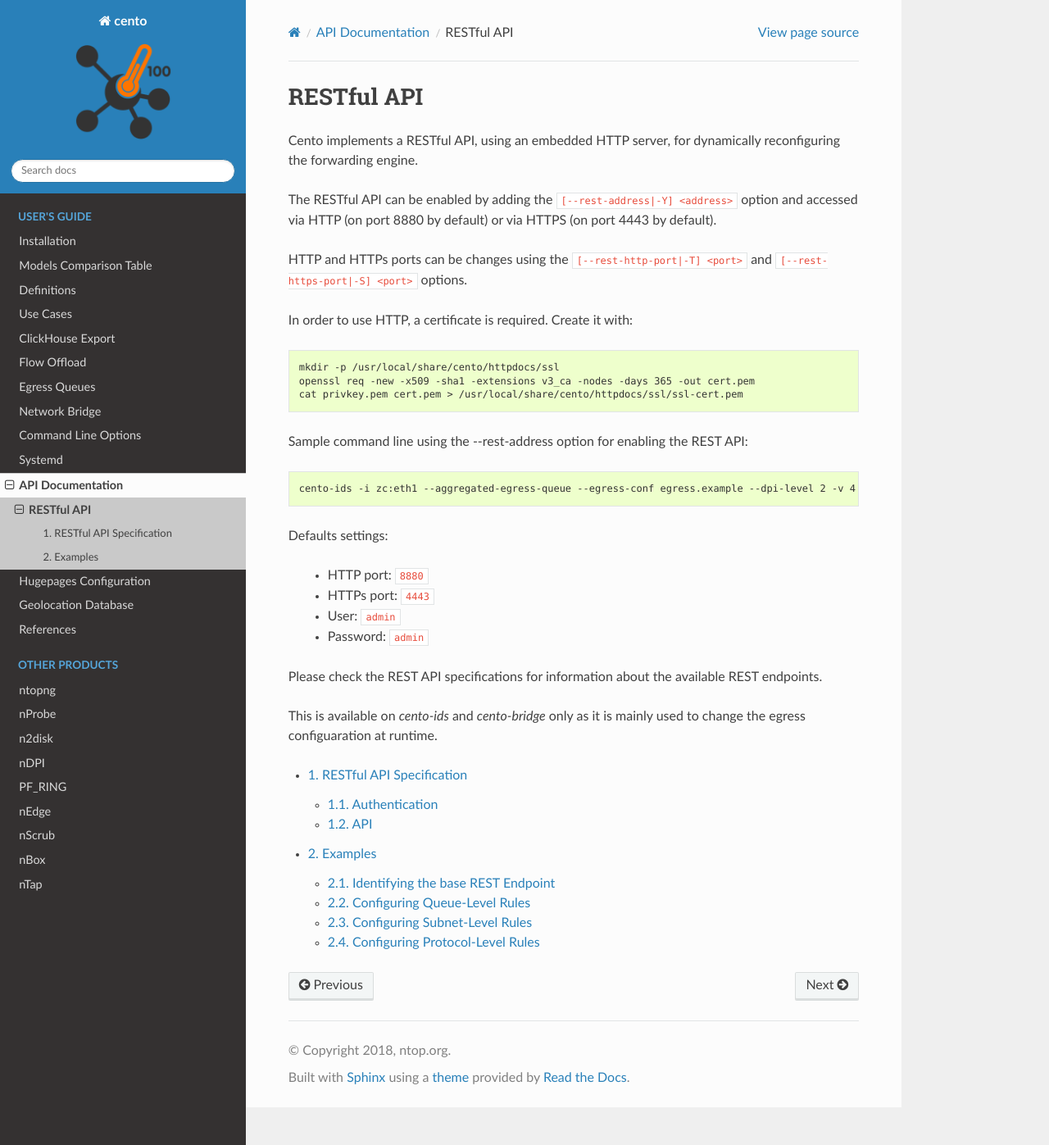
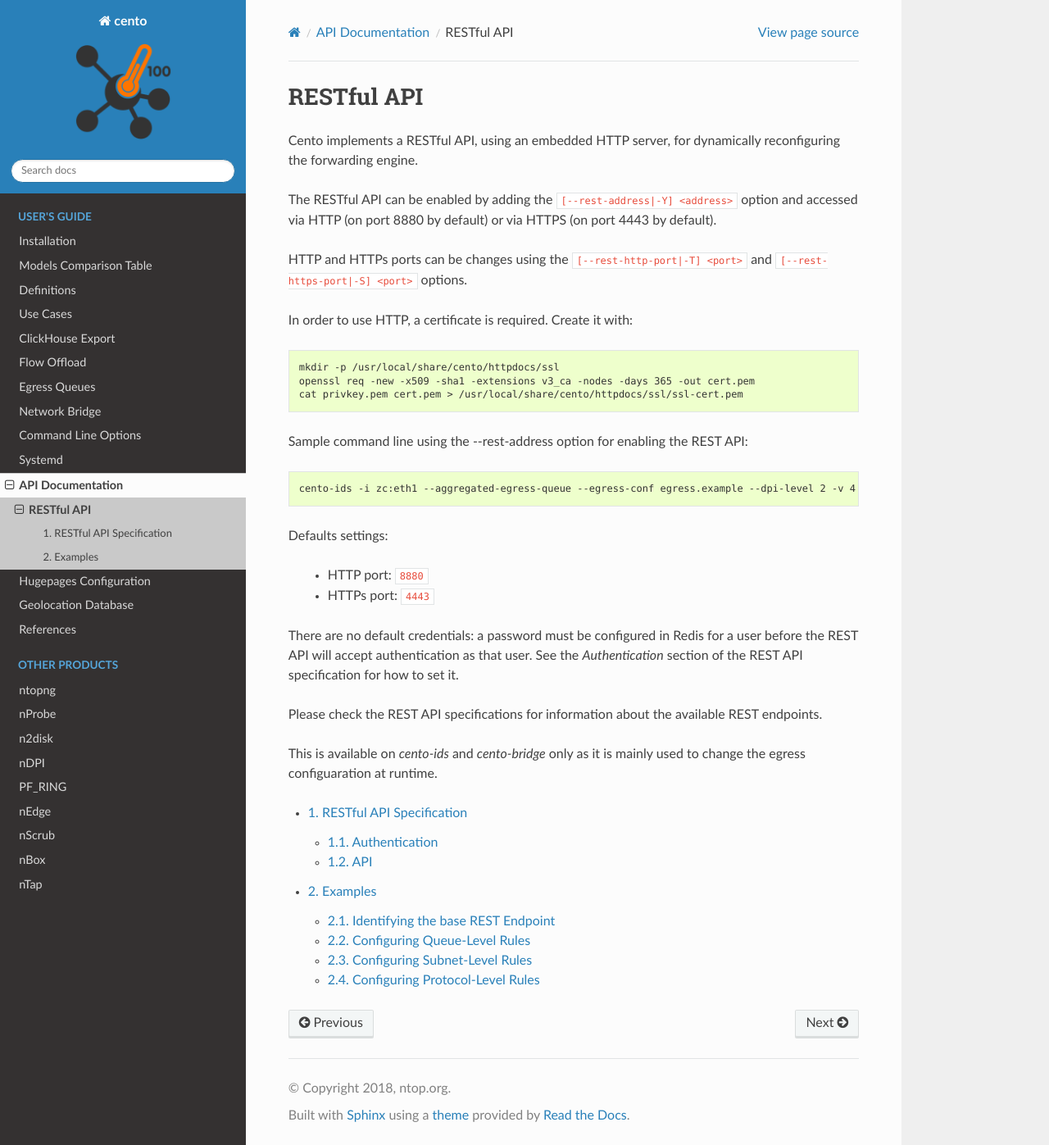
Before and after one commit to ntop/cento, a Sphinx documentation site: the page built from doc/api/rest/index.rst, in a window 1280 px wide and 1397 px high. Shown: the whole window at 82% size. Built offline with Sphinx 7.4.7 and the Read the Docs theme 3.1.0, drawn with Linux system fonts in a browser that asks for light colours.

Commit message:
Update doc

```diff
--- a/doc/api/rest/index.rst
+++ b/doc/api/rest/index.rst
@@ -27,8 +27,10 @@
 
  - HTTP port: :code:`8880`
  - HTTPs port: :code:`4443`
- - User: :code:`admin`
- - Password: :code:`admin`
+
+There are no default credentials: a password must be configured in Redis for a user before
+the REST API will accept authentication as that user. See the *Authentication* section of the
+REST API specification for how to set it.
 
 Please check the REST API specifications for information about the available REST endpoints.
 
```
Also changed, not shown: doc/api/rest/api.rst (+13 -20 lines).
